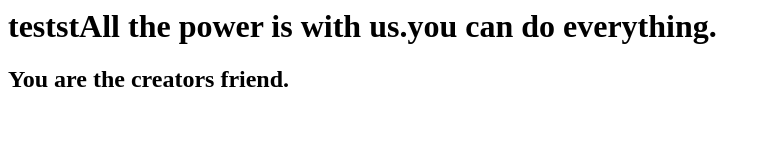
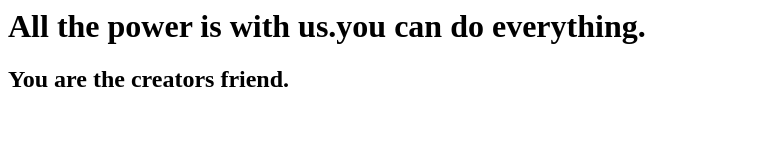
Before and after one commit to mssennat/firstgitrepo, a plain HTML site: page index.html in a window 1280 px wide. Shown: the whole page, without its empty margins (0-771 px from the left). Drawn offline with Linux system fonts and the light colour scheme.

Commit message:
Update index.html
Edited the 3rd quote.

```diff
--- a/index.html
+++ b/index.html
@@ -1,7 +1,7 @@
 <html>
 <body>
 <h1>
-teststAll the power is with us.you can do everything.
+All the power is with us.you can do everything.
 </h1><h2>You are the creators friend.<h2>
 </body>
 </html>
```
